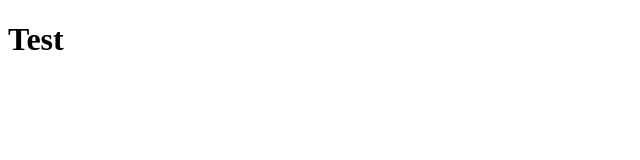
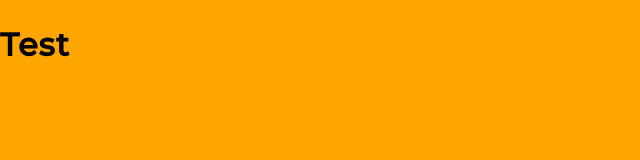
Before and after one commit to Joachimlj/companyX, a plain HTML site: page index.html in a window 1280 px wide. Shown: the whole page, without its empty margins (0-640 px from the left). Drawn offline with nearby package versions, Linux system fonts and the light colour scheme.

Commit message:
added base styled for the project

```diff
--- a/css/styles.css
+++ b/css/styles.css
@@ -0,0 +1,24 @@
+:root {
+	font-size: 16px;
+}
+
+*, *::before, *::after {
+	box-sizing: inherit;
+}
+
+html {
+	box-sizing: border-box;
+	font-family: 'Montserrat', sans-serif;
+}
+
+html, body {
+	height: 100%;
+}
+
+body {
+	background-color: orange;
+	font-size: 1rem;
+	line-height: 1.5;
+	font-weight: 500;
+	letter-spacing: 1px;
+}
--- a/index.html
+++ b/index.html
@@ -3,7 +3,9 @@
 	<head>
 		<title>CompanyX</title>
 		<!-- Stylesheets -->
-		<link rel="stylesheet" type="text/css" href="css/styles.css">
+		<link rel="stylesheet" href="https://cdnjs.cloudflare.com/ajax/libs/normalize/8.0.1/normalize.min.css">
+		<link href="https://fonts.googleapis.com/css?family=Montserrat:300,500" rel="stylesheet">
+		<link rel="stylesheet" href="css/styles.css">
 	</head>
 	<body>
 		<h1>Test</h1>
```
